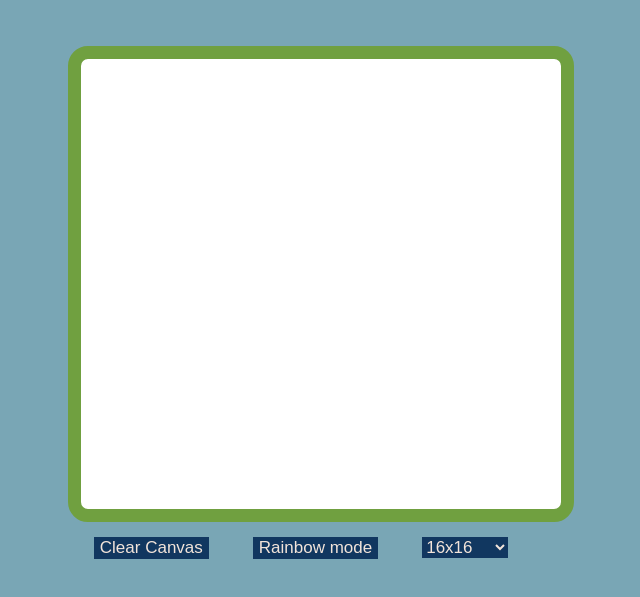
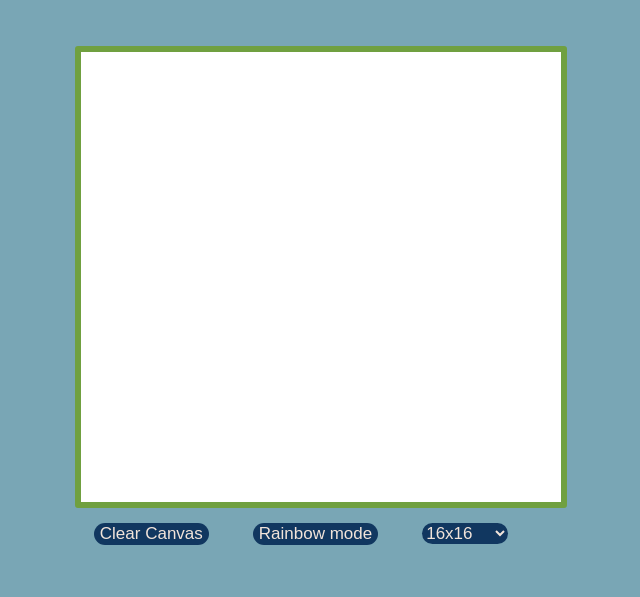
Before and after one commit to Smetanca52/ETCH-A-SKETCH-PROJECT, a plain HTML site: page index.html in a window 1280 px wide. Shown: the part 55-652 px from the top of the page, without its empty margins (319-959 px from the left). Drawn offline with Linux system fonts and the light colour scheme.

Commit message:
Remaking some style

```diff
--- a/sketch.css
+++ b/sketch.css
@@ -20,8 +20,8 @@ h1 {
   margin: 0 auto 15px auto;
   max-width: 480px;
   height: 450px;
-  border-radius: 20px;
-  border: 13px solid #70a040;
+  border-radius: 3px;
+  border: 6px solid #70a040;
   background-color: white;
   overflow: hidden;
 }
@@ -53,4 +53,5 @@ h1 {
   color: #f2e4da;
   background-color: rgb(17, 55, 96);
   border-style: hidden;
+  border-radius: 11px;
 }
```
